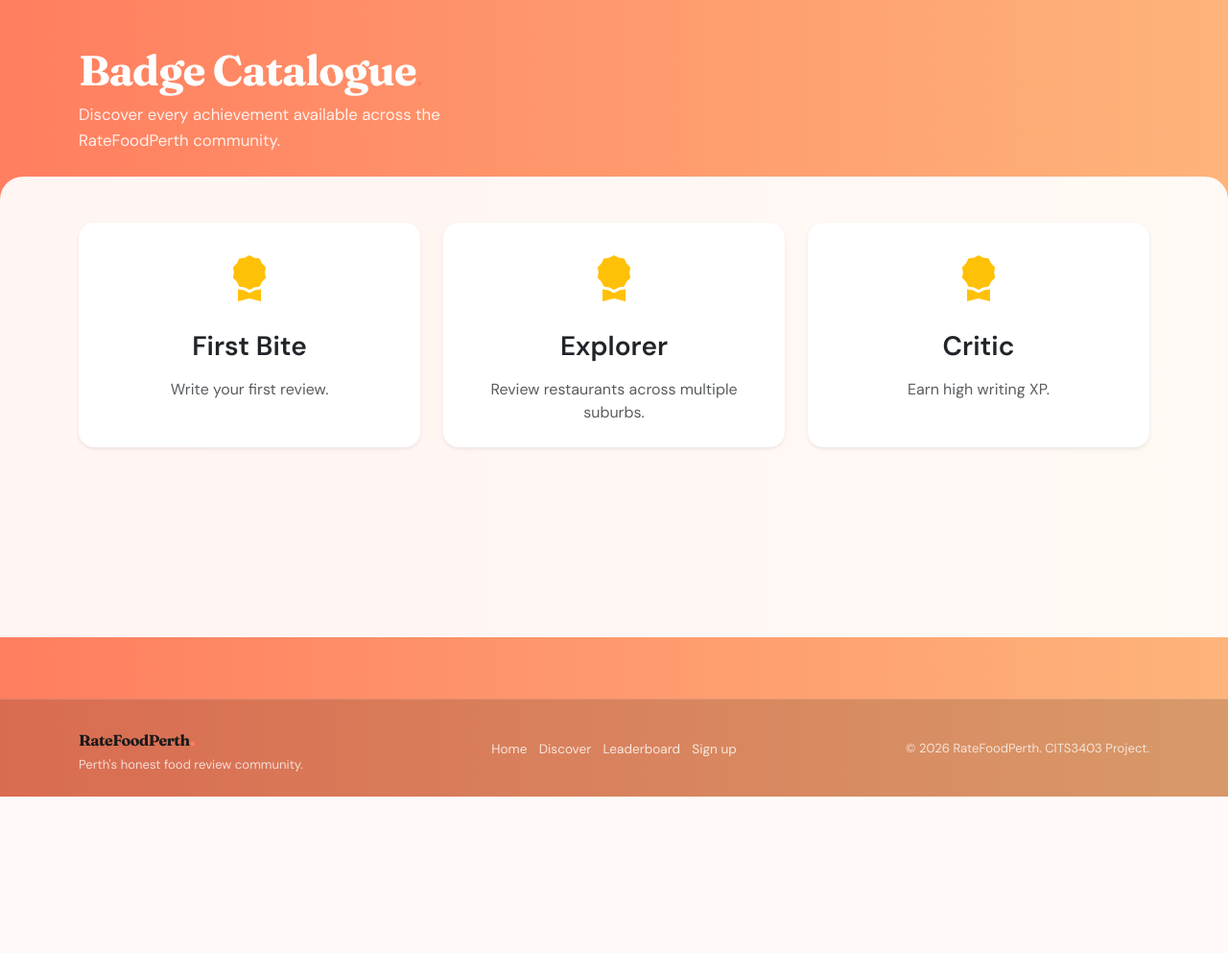
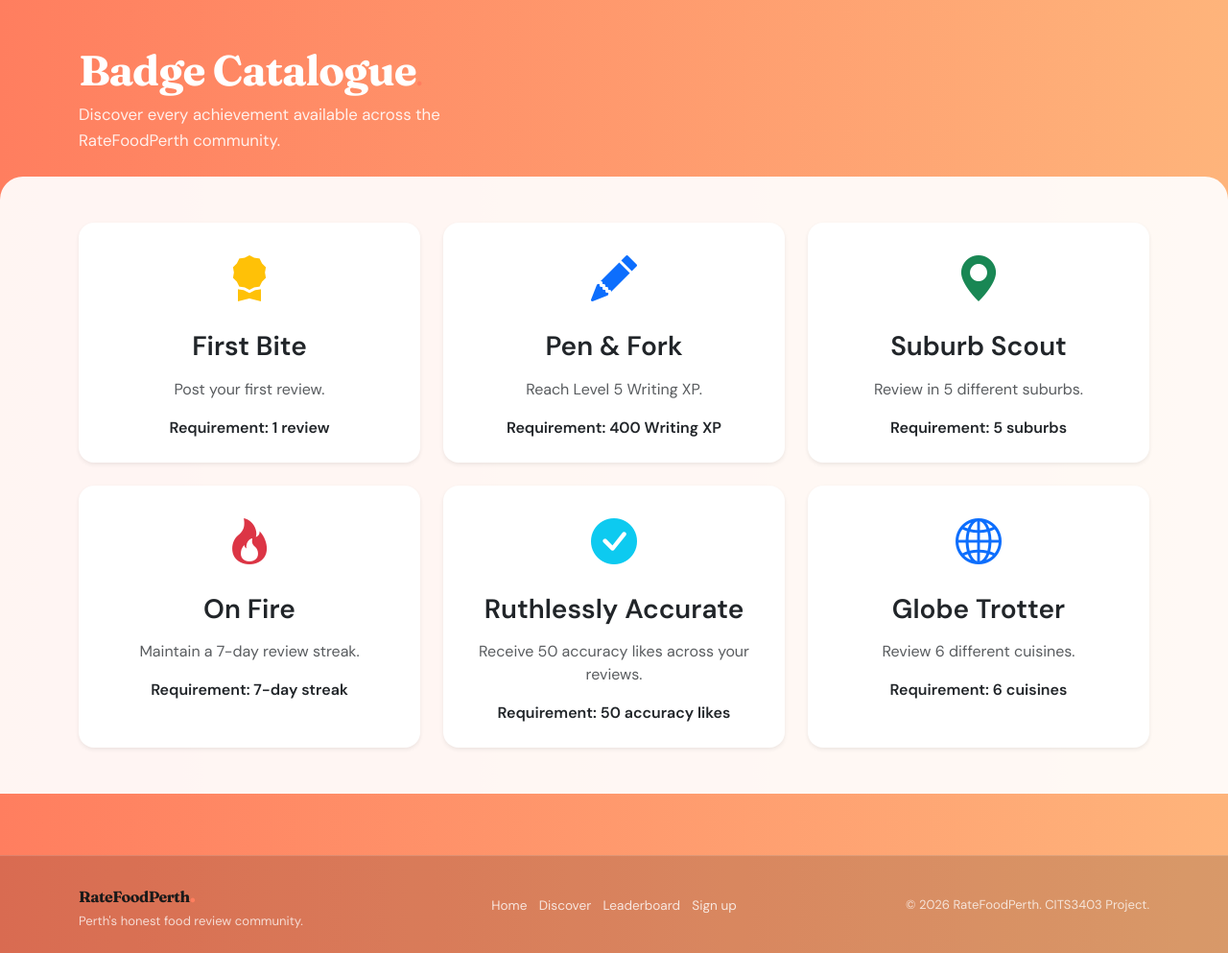
Before and after one commit to kynaaaan/CITS3403, a Flask app: page /badges in a window 1280 px wide. Shown: the part 61-1054 px from the top of the page at 96% size. Before the commit the page ends 891 px from the top, so only its background shows below. Run offline with Flask 3, Linux system fonts and the light colour scheme; some libraries are stand-ins or nearby versions.

Commit message:
Add centralized badge catalogue page using shared gamification metadata registry

```diff
--- a/app/gamification/routes.py
+++ b/app/gamification/routes.py
@@ -1,40 +1,12 @@
 from flask import Blueprint, render_template
 from sqlalchemy import func
+from app.gamification.badges import BADGES
 from app import db
 from app.models import User
 from app.models import Review
 from app.models import Restaurant
 
 bp = Blueprint('gamification', __name__)
-bp = Blueprint('gamification', __name__)
-
-BADGE_REQUIREMENTS = {
-
-    "FIRST_BITE": {
-        'title': 'First Bite',
-        'description': 'Write your first review.'
-    },
-
-    "EXPLORER": {
-        'title': 'Explorer',
-        'description': 'Review restaurants across multiple suburbs.'
-    },
-
-    "CRITIC": {
-        'title': 'Critic',
-        'description': 'Earn high writing XP.'
-    },
-}
-
-
-@bp.route('/badges')
-def badges():
-
-    return render_template(
-        'gamification/badges.html',
-
-        badges=BADGE_REQUIREMENTS
-    )
 
 @bp.route('/leaderboard')
 def leaderboard():
@@ -110,3 +82,12 @@ def leaderboard():
         suburb_labels=suburb_labels,
         suburb_counts=suburb_counts,
     )
+
+@bp.route('/badges')
+def badges():
+
+    return render_template(
+        'gamification/badges.html',
+
+        badges=BADGES
+    )
--- a/app/templates/gamification/badges.html
+++ b/app/templates/gamification/badges.html
@@ -37,7 +37,7 @@ Badge Catalogue — RateFoodPerth
                         <div class="mb-3">
 
                             <i
-                                class="bi bi-award-fill text-warning"
+                                class="bi {{ info.icon }} {{ info.colour_class }}"
                                 style="font-size: 3rem;"
                             ></i>
 
@@ -45,13 +45,20 @@ Badge Catalogue — RateFoodPerth
 
                         <h3 class="fw-bold mb-3">
 
-                            {{ info.title }}
+                            {{ info.label }}
 
                         </h3>
 
-                        <p class="text-muted mb-0">
+                        <p class="text-muted mb-3">
 
                             {{ info.description }}
+
+                        </p>
+
+                        <p class="fw-semibold mb-0">
+
+                            Requirement:
+                            {{ info.threshold }}
 
                         </p>
 
```
